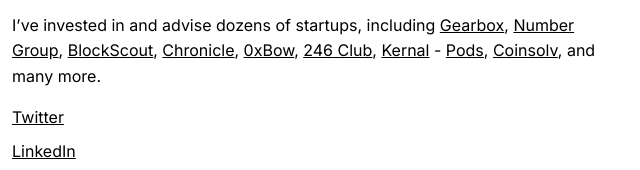
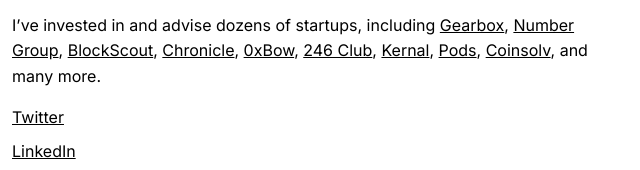
Before and after one commit to CPSTL/personal-site, a plain HTML site: page index.html in a window 1280 px wide. Shown: the part 412-582 px from the top of the page, 328-968 px from the left. Drawn offline with Linux system fonts and the light colour scheme.

Commit message:
Update index.html

```diff
--- a/index.html
+++ b/index.html
@@ -43,7 +43,7 @@
   <p>Hey - I'm Charles St. Louis. I'm an entrepreneur, investor, writer, amateur triathlete, and a proud Canadian.</p>
   <p>I went to Queen's University to study Mathematics and Computer Science. I'm currently the CEO at <a href="https://delv.tech/" target="_blank">DELV</a>, working on bringing fixed income onchain. Previously, I worked at the Maker Foundation on decentralized governance architecture and was the first mandated member of MakerDAO elected by MKR Holders.</p>
   <p>Since 2017, I've been an active contributor to Ethereum, helping with improving the EIP process, coordination of network upgrades, advising of <a href="http://ethereum.org/" target="_blank">Ethereum.org</a>, and working on developer growth strategies.</p>
-  <p>I’ve invested in and advise dozens of startups, including <a href="https://gearbox.fi/" target="_blank">Gearbox</a>, <a href="https://numbergroup.xyz/" target="_blank">Number Group</a>, <a href="https://www.blockscout.com/" target="_blank">BlockScout</a>, <a href="https://chroniclelabs.org/" target="_blank">Chronicle</a>, <a href="https://0xbow.io/" target="_blank">0xBow</a>, <a href="https://246club.xyz/" target="_blank">246 Club</a>, <a href="https://kern.al/" target="_blank">Kernal</a> - <a href="https://www.pods.finance/" target="_blank">Pods</a>, <a href="https://coinsolv.com/" target="_blank">Coinsolv</a>, and many more.</p>
+  <p>I’ve invested in and advise dozens of startups, including <a href="https://gearbox.fi/" target="_blank">Gearbox</a>, <a href="https://numbergroup.xyz/" target="_blank">Number Group</a>, <a href="https://www.blockscout.com/" target="_blank">BlockScout</a>, <a href="https://chroniclelabs.org/" target="_blank">Chronicle</a>, <a href="https://0xbow.io/" target="_blank">0xBow</a>, <a href="https://246club.xyz/" target="_blank">246 Club</a>, <a href="https://kern.al/" target="_blank">Kernal</a>, <a href="https://www.pods.finance/" target="_blank">Pods</a>, <a href="https://coinsolv.com/" target="_blank">Coinsolv</a>, and many more.</p>
   <div class="links">
     <a href="https://twitter.com/CharlieStLouis" target="_blank">Twitter</a>
     <a href="https://www.linkedin.com/in/charlesstlouis/" target="_blank">LinkedIn</a>
```
